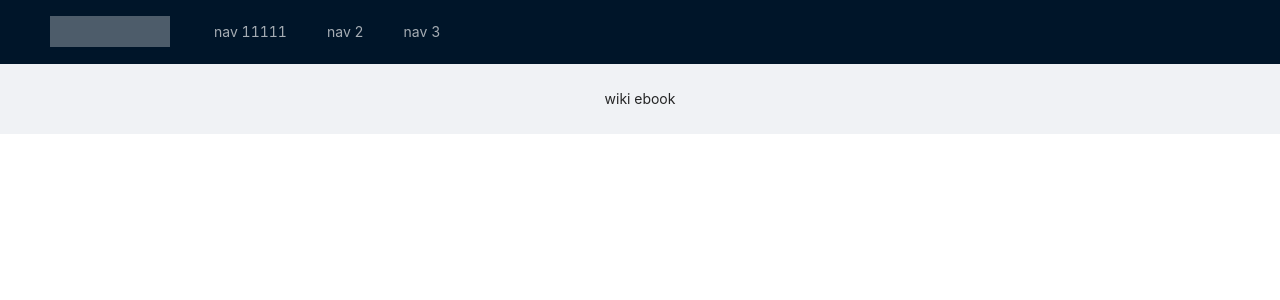
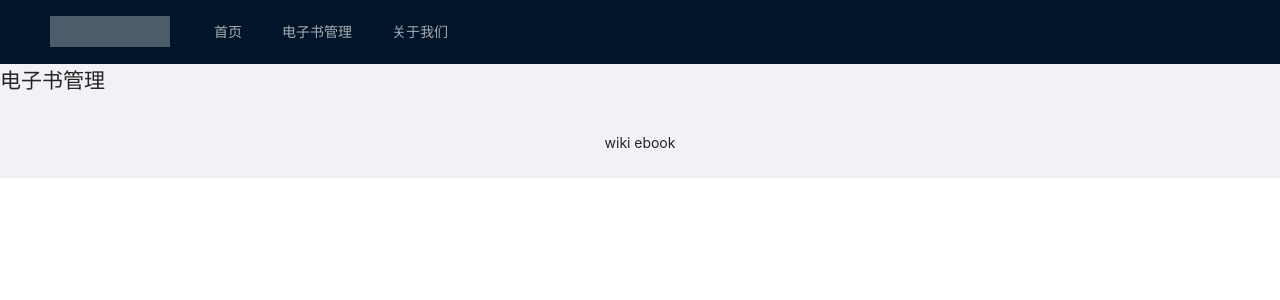
Before and after one commit to ziyou122/Shop-Management-system, a Vue app in the folder web/: page /admin/ebook in a window 1280 px wide. Shown: the top 300 px of the page. Built offline with nearby package versions, Linux system fonts and the light colour scheme; no server answers.

Commit message:
6-2 增加电子书管理页面 新页面开发：页面，路由，菜单

```diff
--- a/web/src/components/the-header.vue
+++ b/web/src/components/the-header.vue
@@ -7,9 +7,15 @@
         v-model:selectedKeys="selectedKeys1"
         :style="{ lineHeight: '64px' }"
     >
-      <a-menu-item key="1">nav 11111</a-menu-item>
-      <a-menu-item key="2">nav 2</a-menu-item>
-      <a-menu-item key="3">nav 3</a-menu-item>
+      <a-menu-item key="/">
+        <router-link to="/">首页</router-link>
+      </a-menu-item>
+      <a-menu-item key="/admin/ebook">
+        <router-link to="/admin/ebook">电子书管理</router-link>
+      </a-menu-item>
+      <a-menu-item key="/about">
+        <router-link to="/about">关于我们</router-link>
+      </a-menu-item>
     </a-menu>
   </a-layout-header>
 </template>
--- a/web/src/router/index.ts
+++ b/web/src/router/index.ts
@@ -1,6 +1,7 @@
 import { createRouter, createWebHistory, RouteRecordRaw } from 'vue-router'
 import Home from '../views/Home.vue'
 import About from '../views/About.vue'
+import AdminEbook from '../views/admin/admin-ebook.vue'
 
 const routes: Array<RouteRecordRaw> = [
   {
@@ -14,6 +15,11 @@
     component: About
     // route level code-splitting
     // this generates a separate chunk (about.[hash].js) for this route
+  },
+  {
+    path: '/admin/ebook',
+    name: 'AdminEbook',
+    component: AdminEbook
   }
 ]
 
--- /dev/null
+++ b/web/src/views/admin/admin-ebook.vue
@@ -0,0 +1,5 @@
+<template>
+  <div class="about">
+    <h1>电子书管理</h1>
+  </div>
+</template>
```
